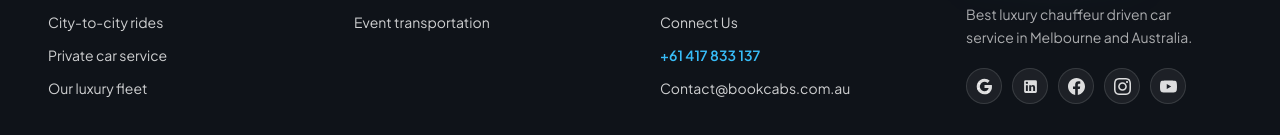
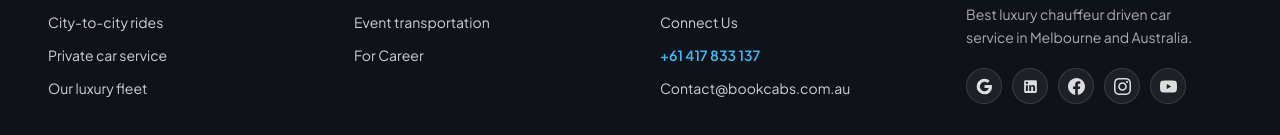
Before and after one commit to deepaksoni220-cmd/bookcabs-website-online, a Next.js app: page / in a window 1280 px wide. Shown: the part 7172-7307 px from the top of the page. Built offline with nearby package versions, Linux system fonts and the light colour scheme; grey boxes are pictures that could not be loaded; a web font is replaced by a local one.

Commit message:
Add For Career link under Business column in Footer

```diff
--- a/components/Footer.tsx
+++ b/components/Footer.tsx
@@ -40,6 +40,7 @@ export function Footer() {
             <li><Link href="/connect-us" style={{ color: 'inherit', textDecoration: 'none' }}>Corporate accounts</Link></li>
             <li><Link href="/connect-us" style={{ color: 'inherit', textDecoration: 'none' }}>Travel agencies</Link></li>
             <li><Link href="/connect-us" style={{ color: 'inherit', textDecoration: 'none' }}>Event transportation</Link></li>
+            <li><Link href="/connect-us" style={{ color: 'inherit', textDecoration: 'none' }}>For Career</Link></li>
           </ul>
         </div>
 
```
